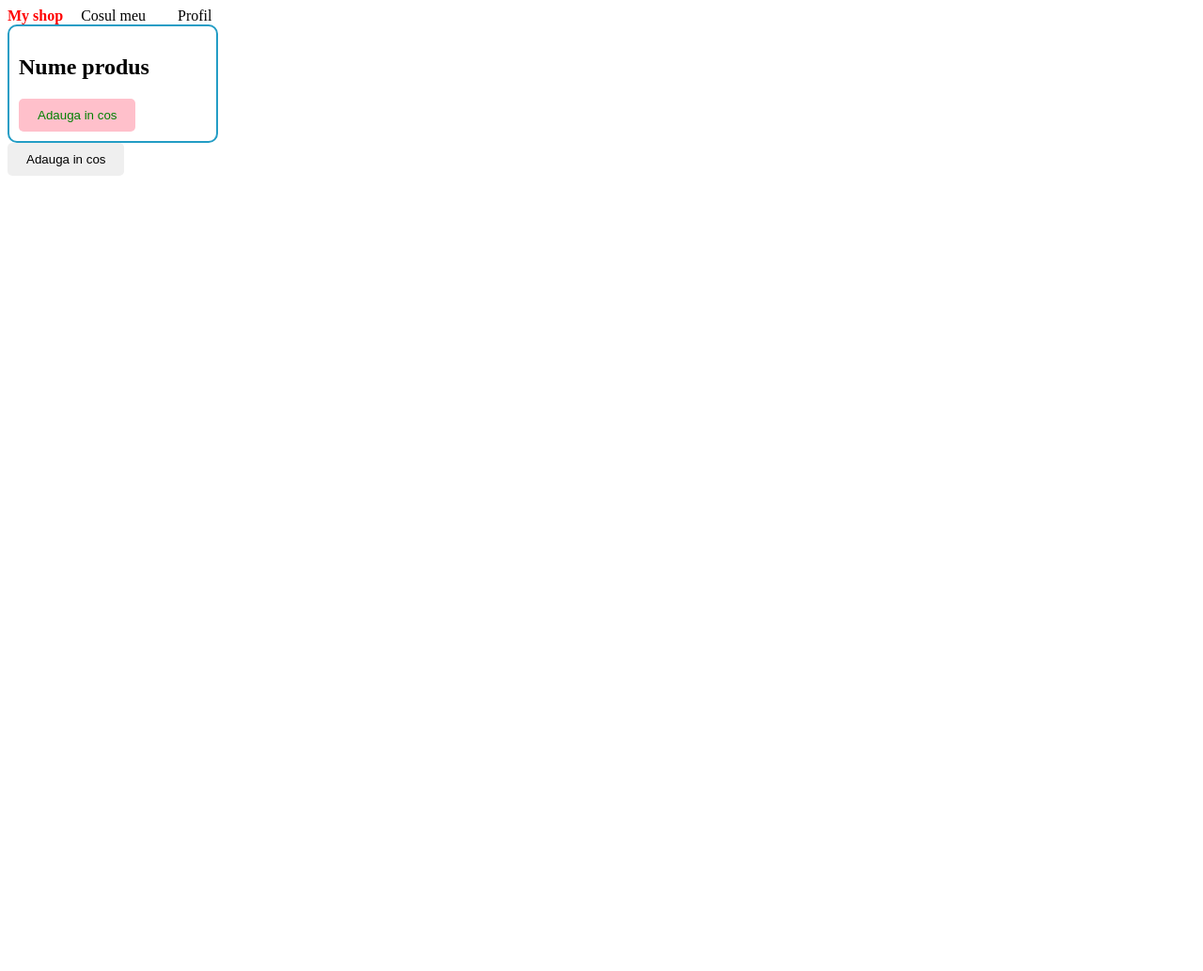
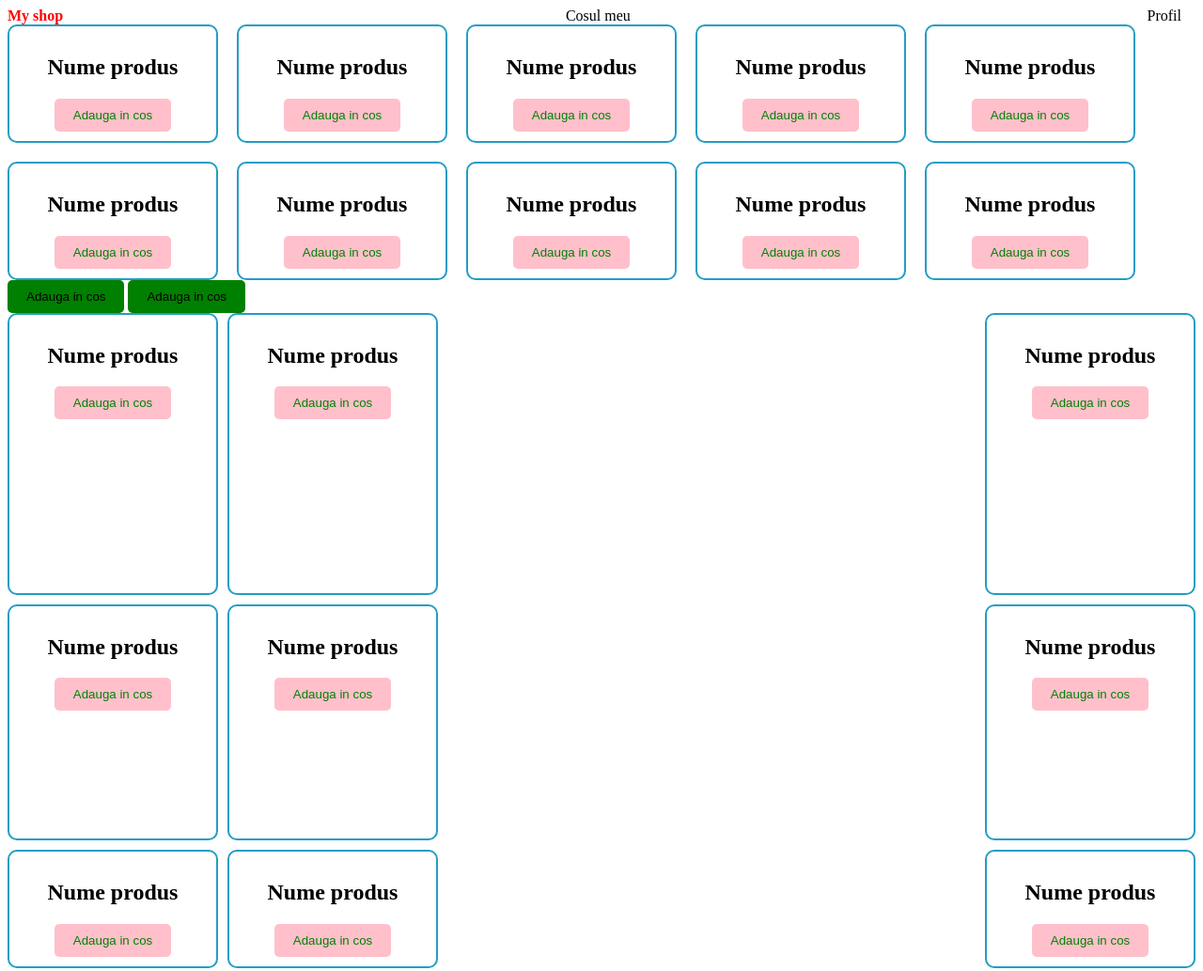
Before and after one commit to MariaO5/TW26-Oanc--Maria-Andreea, a plain HTML site: page index.html in a window 1280 px wide. Shown: the whole page at 94% size. Before the commit the page ends 800 px from the top, so only its background shows below. Drawn offline with Linux system fonts and the light colour scheme.

Commit message:
lab grid

```diff
--- a/index.html
+++ b/index.html
@@ -19,8 +19,84 @@
             <h2>Nume produs</h2>
             <button class="btn">Adauga in cos</button>
         </div>
+        <div class="card">
+            <h2>Nume produs</h2>
+            <button class="btn">Adauga in cos</button>
+        </div>
+        <div class="card">
+            <h2>Nume produs</h2>
+            <button class="btn">Adauga in cos</button>
+        </div>
+        <div class="card">
+            <h2>Nume produs</h2>
+            <button class="btn">Adauga in cos</button>
+        </div>
+        <div class="card">
+            <h2>Nume produs</h2>
+            <button class="btn">Adauga in cos</button>
+        </div>
+        <div class="card">
+            <h2>Nume produs</h2>
+            <button class="btn">Adauga in cos</button>
+        </div>
+        <div class="card">
+            <h2>Nume produs</h2>
+            <button class="btn">Adauga in cos</button>
+        </div>
+        <div class="card">
+            <h2>Nume produs</h2>
+            <button class="btn">Adauga in cos</button>
+        </div>
+        <div class="card">
+            <h2>Nume produs</h2>
+            <button class="btn">Adauga in cos</button>
+        </div>
+        <div class="card">
+            <h2>Nume produs</h2>
+            <button class="btn">Adauga in cos</button>
+        </div>
     </main>
     <button class="btn-success">Adauga in cos</button>
+    <button class="btn-success">Adauga in cos</button>
+
+    <div class="grid">
+        <div class="card">
+            <h2>Nume produs</h2>
+            <button class="btn">Adauga in cos</button>
+        </div>
+        <div class="card">
+            <h2>Nume produs</h2>
+            <button class="btn">Adauga in cos</button>
+        </div>
+        <div class="card">
+            <h2>Nume produs</h2>
+            <button class="btn">Adauga in cos</button>
+        </div>
+        <div class="card">
+            <h2>Nume produs</h2>
+            <button class="btn">Adauga in cos</button>
+        </div>
+        <div class="card">
+            <h2>Nume produs</h2>
+            <button class="btn">Adauga in cos</button>
+        </div>
+        <div class="card">
+            <h2>Nume produs</h2>
+            <button class="btn">Adauga in cos</button>
+        </div>
+        <div class="card">
+            <h2>Nume produs</h2>
+            <button class="btn">Adauga in cos</button>
+        </div>
+        <div class="card">
+            <h2>Nume produs</h2>
+            <button class="btn">Adauga in cos</button>
+        </div>
+        <div class="card">
+            <h2>Nume produs</h2>
+            <button class="btn">Adauga in cos</button>
+        </div>
+    </div>
     <style>
         .btn{
             background-color: pink;
@@ -41,7 +117,7 @@
         }
     .card{
         border: 2px solid rgb(35, 157, 197);
-        max-width: 200px;
+        width: 200px;
         padding: 10px;
         border-radius: 10px;
 
--- a/style2.scss
+++ b/style2.scss
@@ -1,40 +1,55 @@
 $primary-color: red;
-
 
 nav {
     color: $primary-color;
+    display: flex;
+    justify-content: space-between;
+}
+
+main {
+    display: flex;
+    gap: 20px;
+    flex-wrap: wrap;
+}
+
+.grid {
+    display: grid;
+    grid-template-columns: 1fr 4fr 1fr;
+    grid-template-rows: 300px 2fr 1fr;
+    gap: 10px;
 }
 
 .card {
-    button{
+    button {
         color: green;
-    };
+    }
+    display: flex;
+    flex-direction: column;
+    align-items: center;
+    box-sizing: content-box;
 }
 
-@mixin button-style{
+@mixin button-style {
     border: none;
     border-radius: 5px;
     padding: 10px 20px;
     cursor: pointer;
-          //color: $color;
+
 }
 
-.btn-base{
+.btn-base {
     border: none;
     border-radius: 5px;
     padding: 10px 20px;
     cursor: pointer;
 }
 
-.btn-success{
+.btn-success {
     @include button-style;
-
     background-color: green;
-
 }
 
-
-.btn-error{
+.btn-error {
     @extend .btn-base;
     background-color: red;
 }
@@ -42,10 +57,11 @@
 $sizes: 1, 2, 4, 6, 8;
 
 @each $size in $sizes {
-     .p-#{$i} {
-         padding: #{$i}px;
+    .p-#{$size} {
+        padding: #{$size}px;
     }
 }
+
 @media (max-width: 768px) {
     .btn-error {
         background-color: rgb(0, 255, 217);
```
Also changed, not shown: style2.css, 1 other file. Lines whose indentation alone changed are shown as unchanged.
